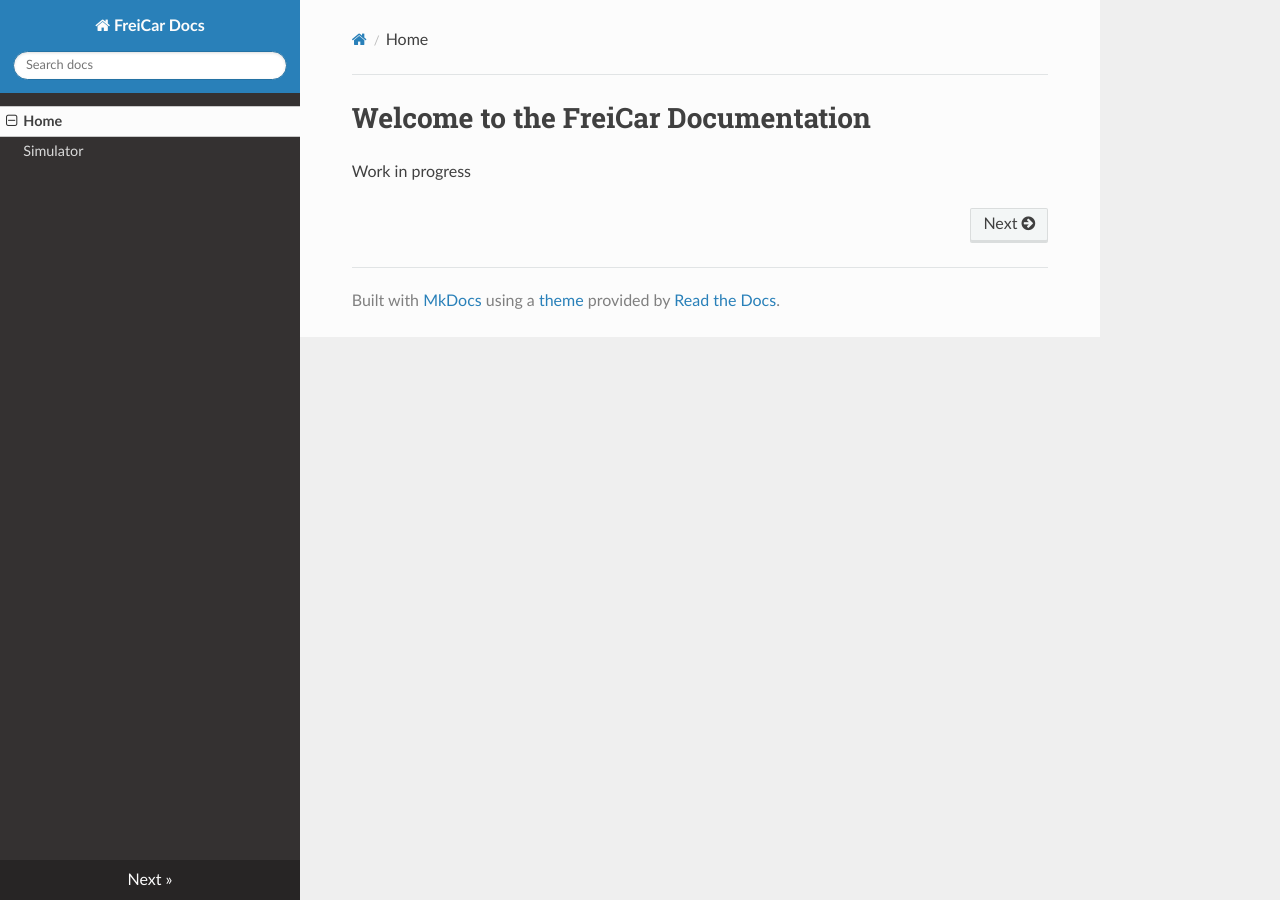
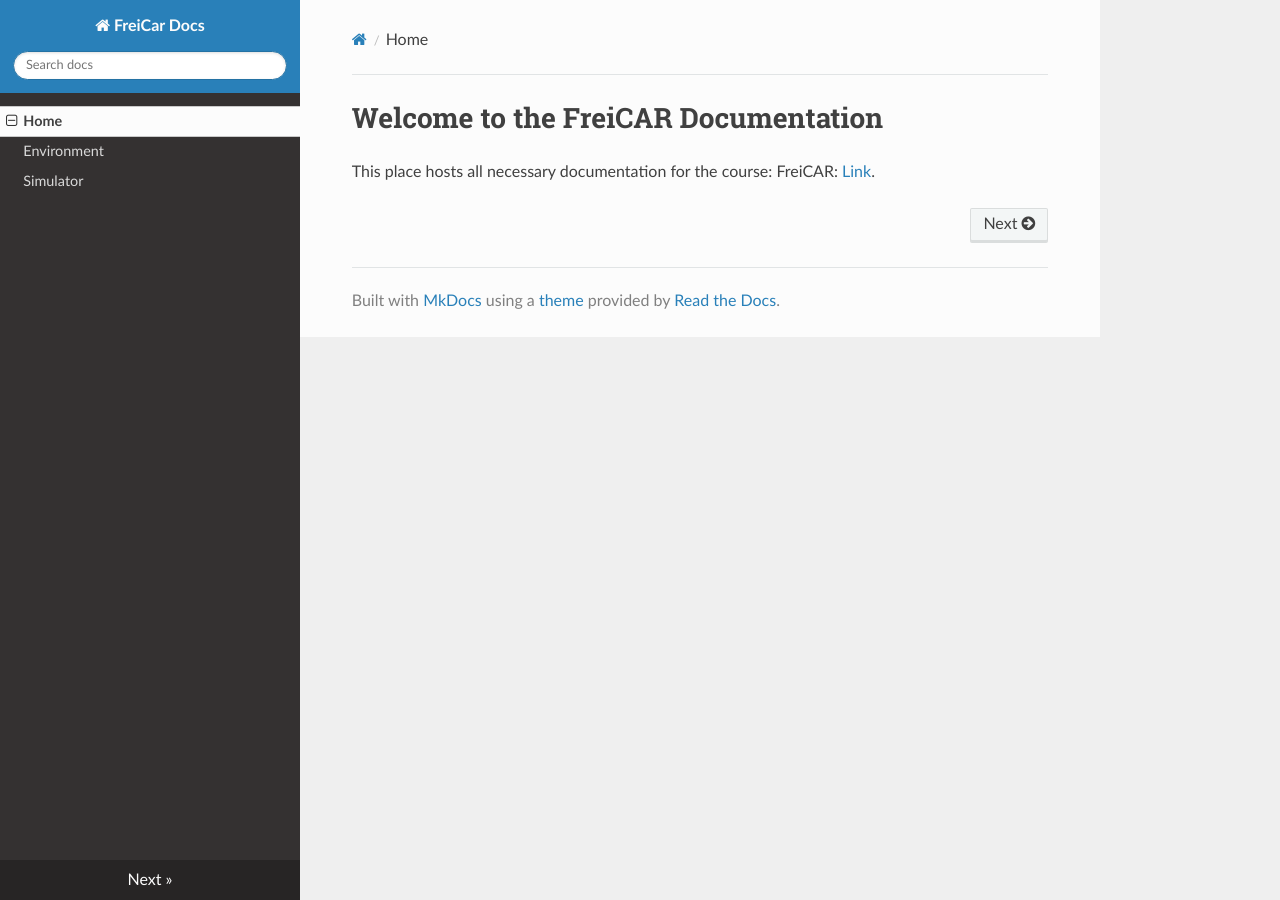
Before and after one commit to JohanVer/freicar_docs, an MkDocs documentation site: the page built from docs/index.md, in a window 1280 px wide. Built offline with MkDocs 1.6.1, drawn with Linux system fonts in a browser that asks for light colours; nearby versions of some CDN libraries.

Commit message:
environment information

```diff
--- a/docs/index.md
+++ b/docs/index.md
@@ -1,3 +1,3 @@
-# Welcome to the FreiCar Documentation
+# Welcome to the FreiCAR Documentation
 
-Work in progress
+This place hosts all necessary documentation for the course: FreiCAR: [Link](freicar.informatik.uni-freiburg.de).
--- a/mkdocs.yml
+++ b/mkdocs.yml
@@ -1,5 +1,6 @@
 site_name: FreiCar Docs
 nav:
     - Home: index.md
+    - Environment: environment.md
     - Simulator: simulator.md
 theme: readthedocs
```
Also changed, not shown: docs/environment.md (added, +36 -0 lines).
